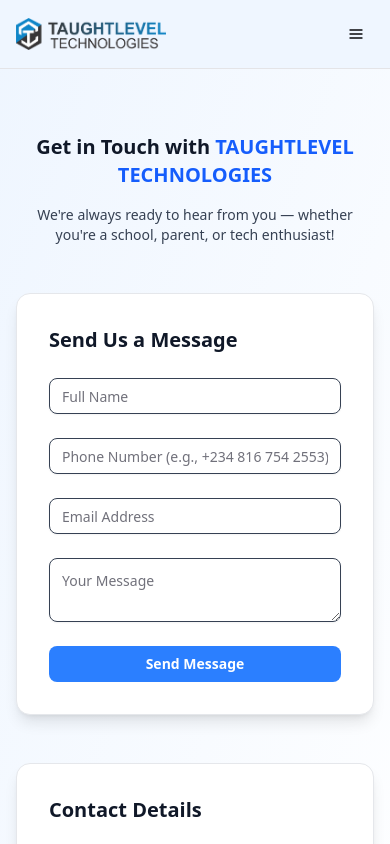
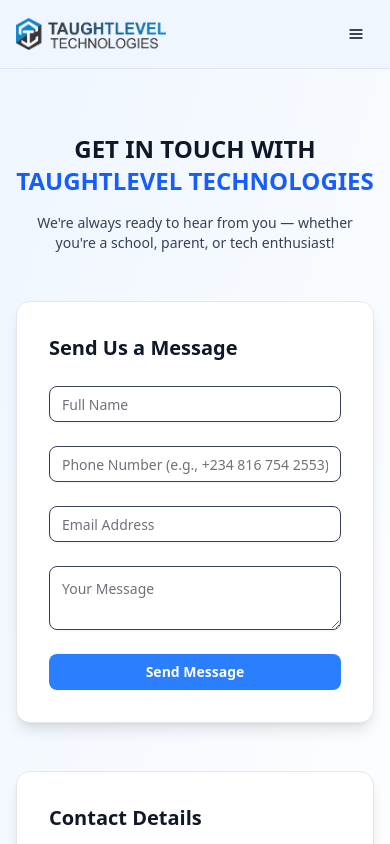
Before and after one commit to VictorKingsHub/technologies, a Next.js app: page /contact in a window 390 px wide. Shown: the top 844 px of the page. Built offline with nearby package versions, Linux system fonts and the light colour scheme.

Commit message:
version update

```diff
--- a/src/components/ContactSection.tsx
+++ b/src/components/ContactSection.tsx
@@ -63,8 +63,8 @@
       <div className="max-w-7xl mx-auto px-4 sm:px-6 lg:px-8">
         {/* Header Section */}
         <div className="text-center mb-12">
-          <h2 className="text-xl md:text-3xl md:text-5xl font-extrabold text-gray-900 mb-4">
-            Get in Touch with <span className="text-blue-600"> TAUGHTLEVEL TECHNOLOGIES </span>
+          <h2 className="text-2xl md:text-3xl md:text-5xl font-extrabold text-gray-900 mb-4">
+            GET IN TOUCH WITH <span className="text-blue-600"> TAUGHTLEVEL TECHNOLOGIES </span>
           </h2>
           <p className="text-sm md:text-xl text-gray-700 max-w-2xl mx-auto">
             We&apos;re always ready to hear from you — whether you&apos;re a school,
```
